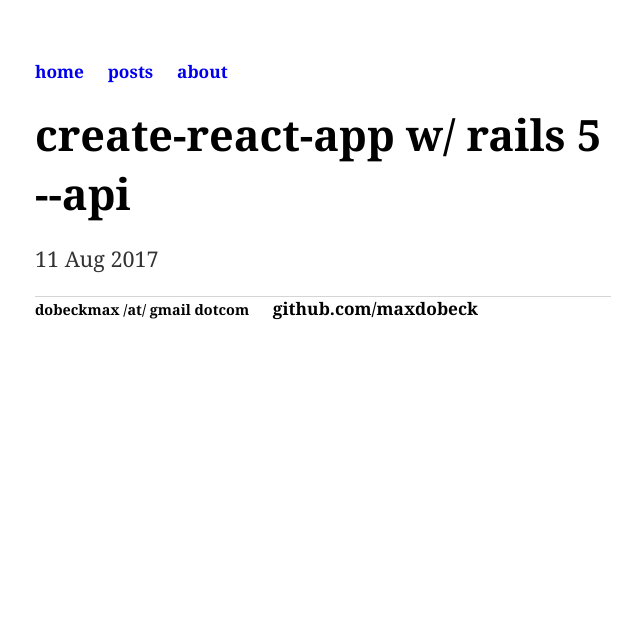
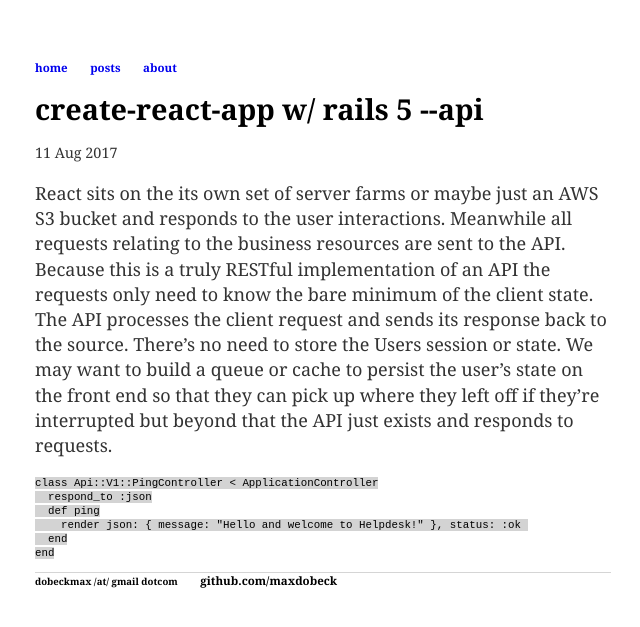
Before and after one commit to maxdobeck/maxdobeck.github.io, a Jekyll site: the page built from _posts/2017-08-11-create-react-app-w-rails-api.md, in a window 1280 px wide. Shown: the top 627 px of the page, without its empty margins (317-957 px from the left). Built offline with Jekyll 4.4.1, drawn with Linux system fonts in a browser that asks for light colours.

Commit message:
Started adding content to create-react-app w rails api post.  Changed font size and styling.

```diff
--- a/_posts/2017-08-11-create-react-app-w-rails-api.md
+++ b/_posts/2017-08-11-create-react-app-w-rails-api.md
@@ -3,3 +3,14 @@
 title: "create-react-app w/ rails 5 --api"
 date: 2017-08-11
 ---
+
+React sits on the its own set of server farms or maybe just an AWS S3 bucket and responds to the user interactions.  Meanwhile all requests relating to the business resources are sent to the API.  Because this is a truly RESTful implementation of an API the requests only need to know the bare minimum of the client state.  The API processes the client request and sends its response back to the source.  There's no need to store the Users session or state.  We may want to build a queue or cache to persist the user's state on the front end so that they can pick up where they left off if they're interrupted but beyond that the API just exists and responds to requests.
+
+~~~ruby
+class Api::V1::PingController < ApplicationController
+  respond_to :json
+  def ping
+    render json: { message: "Hello and welcome to Helpdesk!" }, status: :ok
+  end
+end
+~~~
--- a/css/main.css
+++ b/css/main.css
@@ -1,7 +1,7 @@
 body {
     margin: 60px auto;
     width: 95%;
-    font-size: .9em;
+    font-size: .8em;
     font-family: 'Georgia','Raleway', 'Arial', 'Sans-Serif';
 }
 code {
@@ -78,7 +78,6 @@
 }
 .post {
     font-size: 12px;
-    font-family: 'arial','serif';
     margin-top: 0em;
 }
 ul.posts {
@@ -97,7 +96,7 @@
   body {
     margin: 60px auto;
     width: 45%;
-    font-size: .9em;
+    font-size: .6em;
     font-family: 'Georgia','Raleway', 'Arial', 'Sans-Serif';
   }
 }
```
